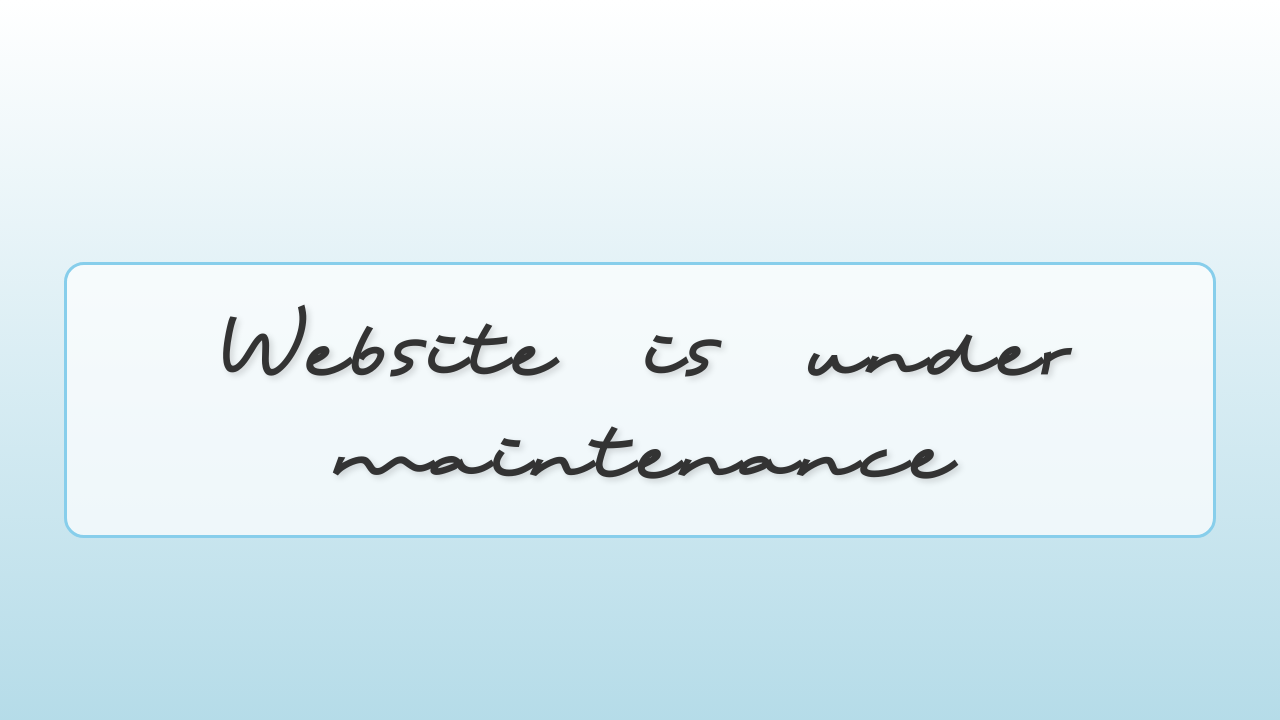
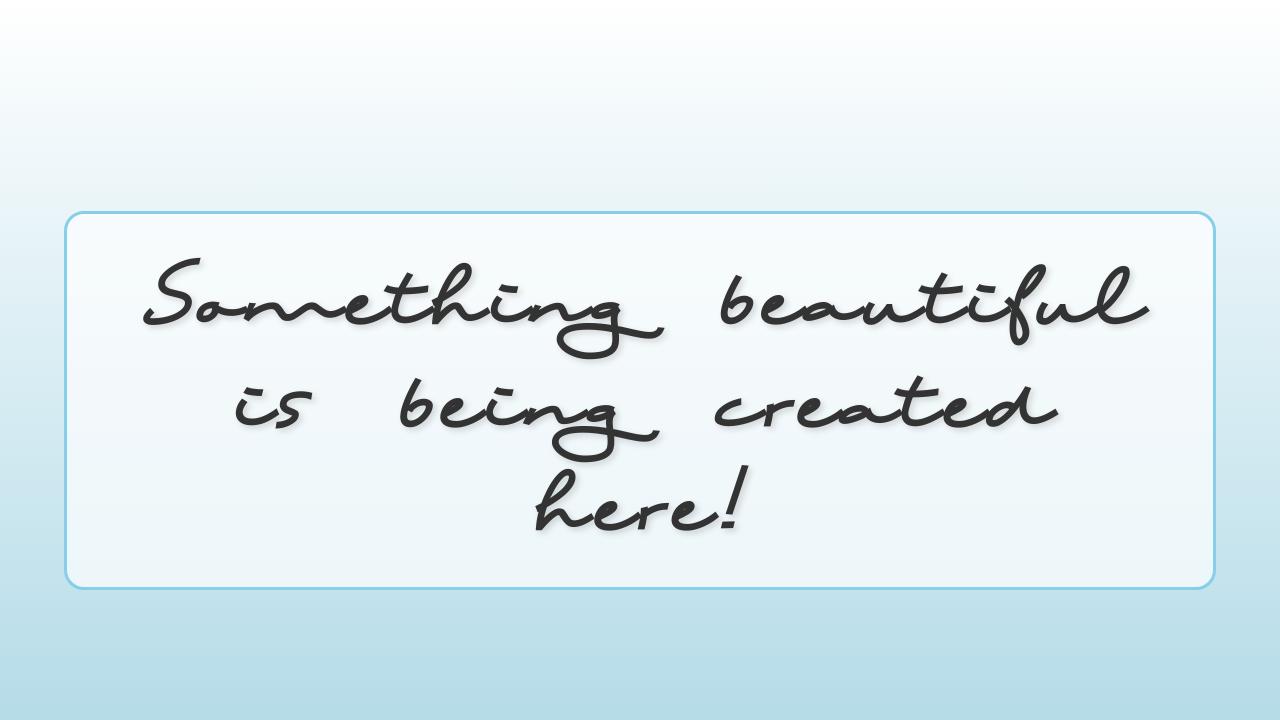
Before and after one commit to raimonvibe/intro-website, a plain HTML site: page index.html in a window 1280 px wide. Drawn offline with Linux system fonts and the light colour scheme.

Commit message:
Update index.html

```diff
--- a/index.html
+++ b/index.html
@@ -8,7 +8,7 @@
 
     <meta name="viewport" content="width=device-width, initial-scale=1.0">
 
-    <title>Maintenance</title>
+    <title>New Website</title>
 
     <style>
 
@@ -120,7 +120,7 @@
 
 <body>
 
-    <h1>Website is under maintenance</h1>
+    <h1>Something beautiful is being created here!</h1>
 
 </body>
 
```
